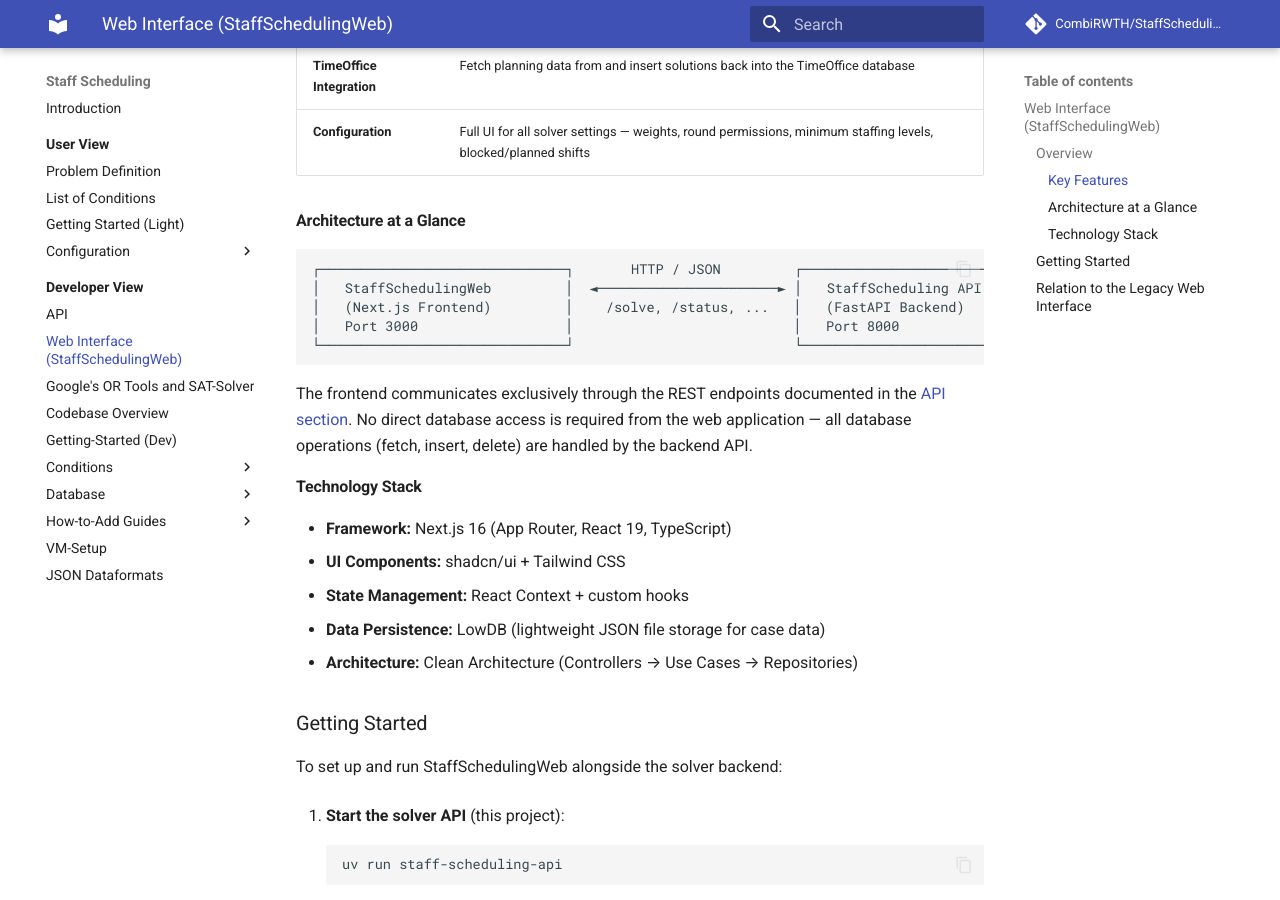
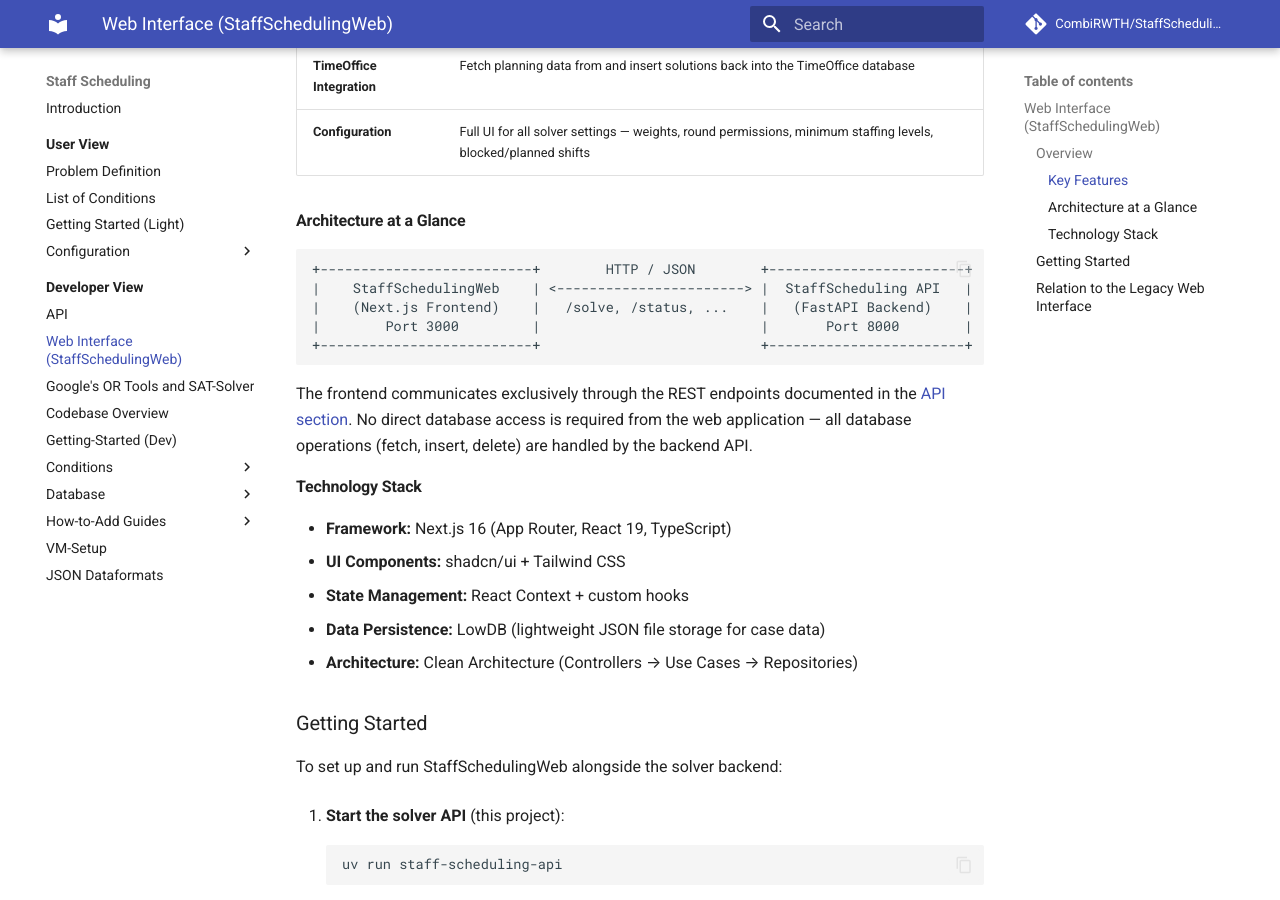
Before and after one commit to CombiRWTH/StaffScheduling, an MkDocs documentation site: the page built from docs/developer-view/web-interface.md, in a window 1280 px wide and 900 px high, scrolled down 844 px. Built offline with MkDocs 1.6.1 and Material for MkDocs 9.7.7, drawn with Linux system fonts in a browser that asks for light colours; comment, search, counter and statistics services are not loaded.

Commit message:
'Architecture at a Glance' fixed alignment

````diff
--- a/docs/developer-view/web-interface.md
+++ b/docs/developer-view/web-interface.md
@@ -22,12 +22,12 @@
 
 ### Architecture at a Glance
 
-```
-┌──────────────────────────────┐       HTTP / JSON         ┌──────────────────────────┐
-│   StaffSchedulingWeb         │  ◄──────────────────────► │   StaffScheduling API    │
-│   (Next.js Frontend)         │    /solve, /status, ...   │   (FastAPI Backend)      │
-│   Port 3000                  │                           │   Port 8000              │
-└──────────────────────────────┘                           └──────────────────────────┘
+```text
++--------------------------+        HTTP / JSON        +------------------------+
+|    StaffSchedulingWeb    | <-----------------------> |  StaffScheduling API   |
+|    (Next.js Frontend)    |   /solve, /status, ...    |   (FastAPI Backend)    |
+|        Port 3000         |                           |       Port 8000        |
++--------------------------+                           +------------------------+
 ```
 
 The frontend communicates exclusively through the REST endpoints documented in the [API section](./api.md). No direct database access is required from the web application — all database operations (fetch, insert, delete) are handled by the backend API.
````
